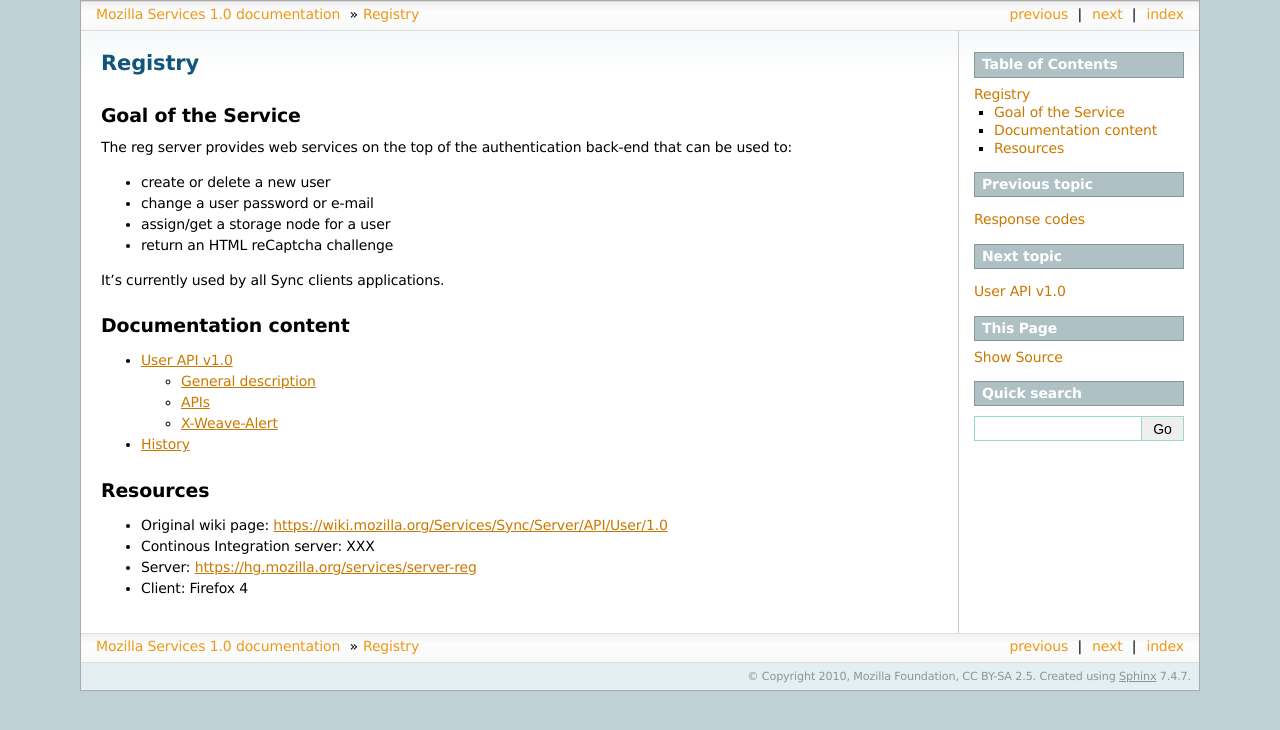
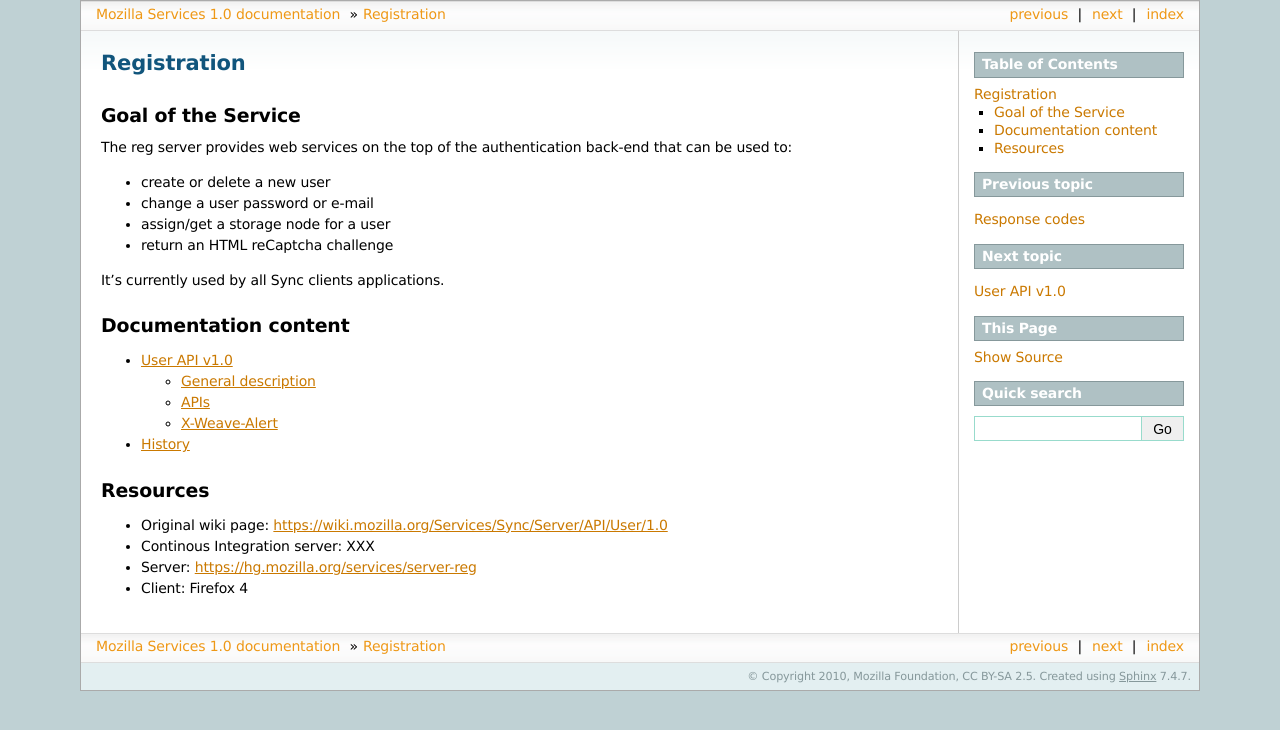
Before and after one commit to mozilla-services/docs, a Sphinx documentation site: the page built from source/reg/index.rst, in a window 1280 px wide. Shown: the top 730 px of the page. Built offline with Sphinx 7.4.7, drawn with Linux system fonts in a browser that asks for light colours.

Commit message:
fixed typo

```diff
--- a/source/reg/index.rst
+++ b/source/reg/index.rst
@@ -1,6 +1,6 @@
-========
-Registry
-========
+============
+Registration
+============
 
 
 Goal of the Service
--- a/source/sreg/index.rst
+++ b/source/sreg/index.rst
@@ -1,6 +1,6 @@
-===============
-Secure-Registry
-===============
+===================
+Secure-Registration
+===================
 
 .. warning:: The SReg service is used internally in the Mozilla infrastructure
    for security reasons and it is most likely that you will never
```
